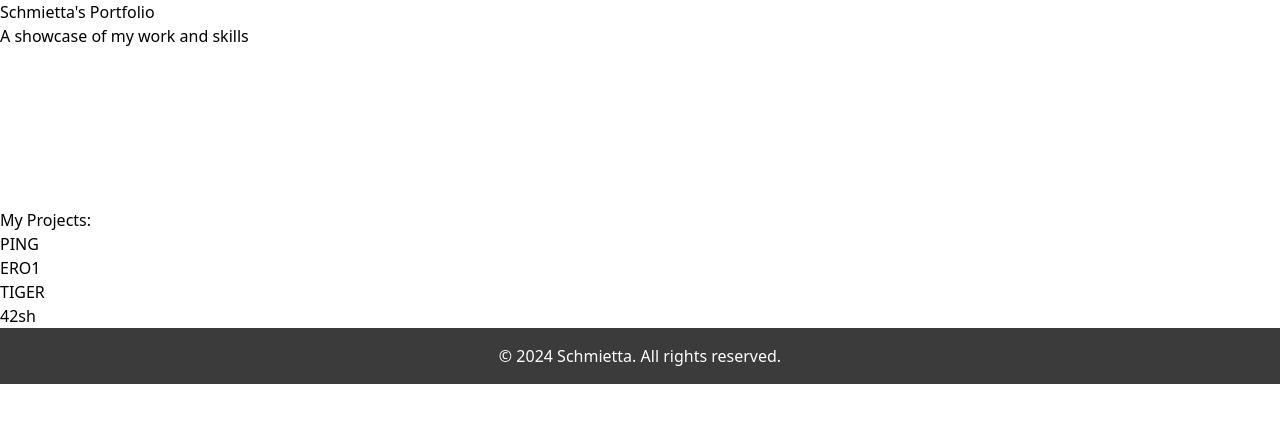
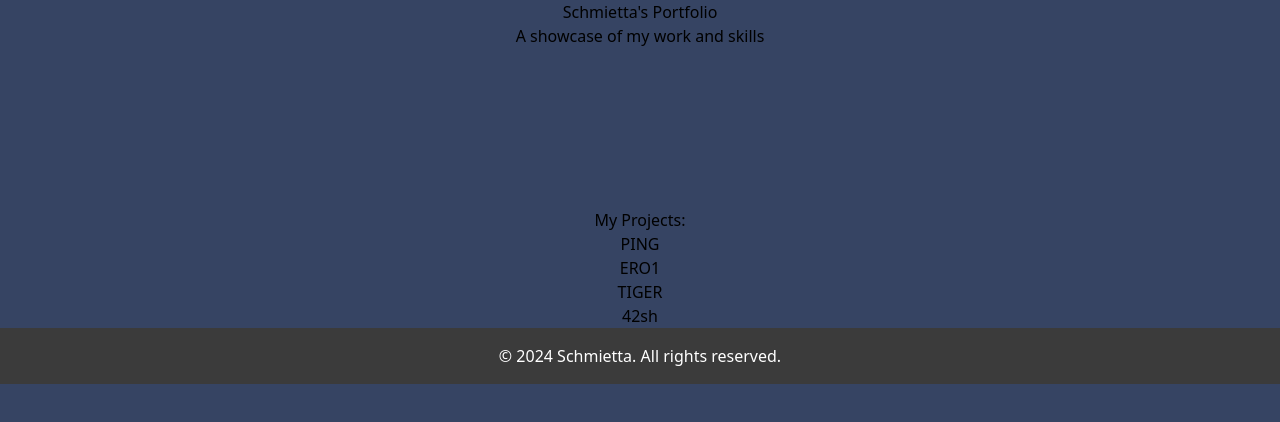
Before and after one commit to Schmietta1/portfolio, a Next.js app: page / in a window 1280 px wide. Shown: the top 422 px of the page. Built offline with nearby package versions, Linux system fonts and the light colour scheme.

Commit message:
feat: little css update

```diff
--- a/pages/_app.js
+++ b/pages/_app.js
@@ -1,10 +1,11 @@
 // pages/_app.js
+import "../styles/App.css";
 import "../styles/index.css"; // Path to your global CSS file
 import "../styles/projects.css";
 import "../styles/tailwind.css";
 
-function MyApp({ Component, pageProps }) {
+function App({ Component, pageProps }) {
   return <Component {...pageProps} />;
 }
 
-export default MyApp;
+export default App;
--- a/pages/index.js
+++ b/pages/index.js
@@ -7,6 +7,7 @@ import Projects from "../component/Projects.js";
 export default function Home() {
   return (
     <div>
+      <div className="App pb-20 min-h-screen bg-custom-image bg-fixed bg-center bg-cover bg-no-repeat">
         <Head>
           <title>Schmietta&apos;s portfolio</title>
           <meta
@@ -15,12 +16,10 @@ export default function Home() {
           />
           <link rel="icon" href="/iconFirst.ico" />
         </Head>
-
-      <main>
         <Banner />
         <Projects />
         <Footer />
-      </main>
+      </div>
     </div>
   );
 }
--- /dev/null
+++ b/styles/App.css
@@ -0,0 +1,7 @@
+.App {
+  text-align: center;
+}
+
+body {
+  background-color: #364463;
+}
```
Lines whose indentation alone changed are shown as unchanged.
